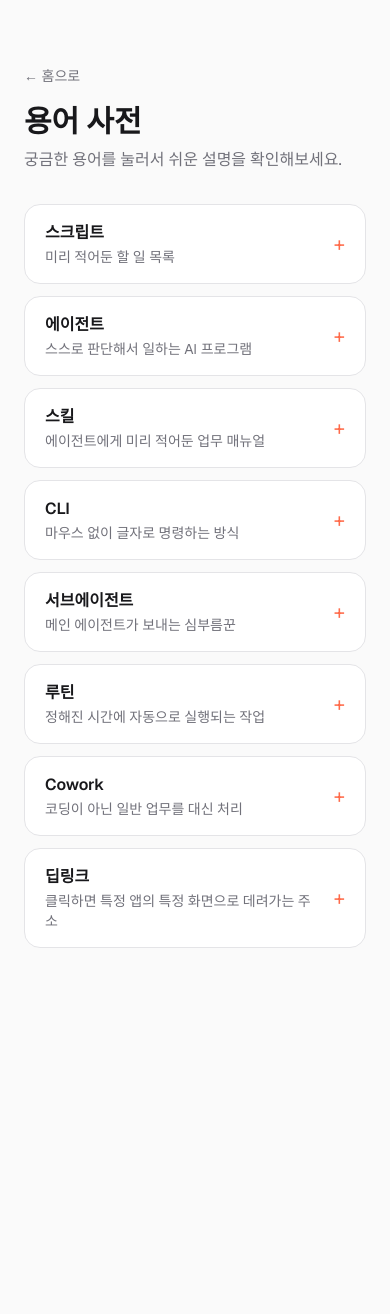
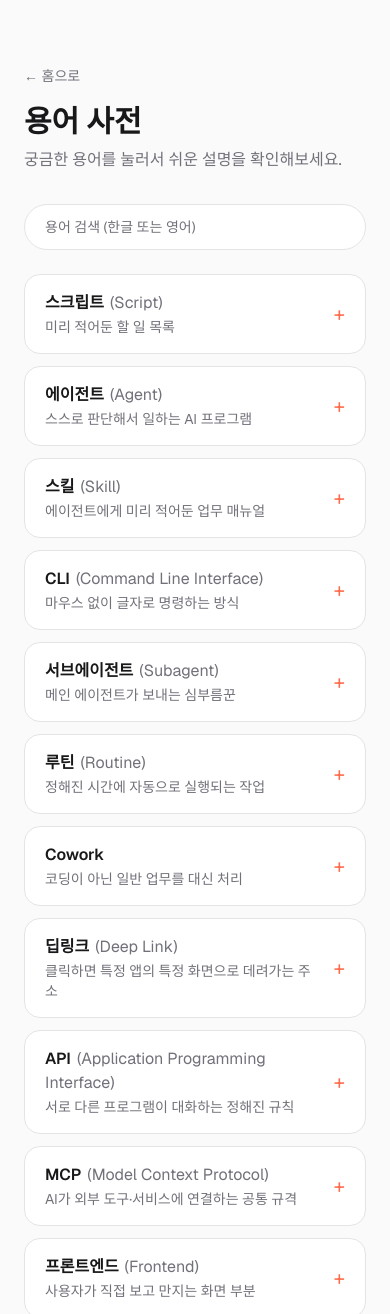
Before and after one commit to Jammanb0/tailor, a Next.js app: page /glossary in a window 390 px wide. Shown: the top 1314 px of the page. Before the commit the page ends 1012 px from the top, so only its background shows below. Built offline with nearby package versions, Linux system fonts and the light colour scheme.

Commit message:
fix: glossary card row-stretch and button alignment; add search, English/acronym labels, and homepage stitch motion

```diff
--- a/src/components/glossary-card.tsx
+++ b/src/components/glossary-card.tsx
@@ -4,10 +4,17 @@ import { motion } from "framer-motion";
 import { useEffect, useRef, useState } from "react";
 import type { GlossaryTerm } from "@/data/glossary";
 
-export function GlossaryCard({ term, summary, explanation }: GlossaryTerm) {
+export function GlossaryCard({
+	term,
+	english,
+	acronymOf,
+	summary,
+	explanation,
+}: GlossaryTerm) {
 	const [isOpen, setIsOpen] = useState(false);
 	const [height, setHeight] = useState(0);
 	const contentRef = useRef<HTMLDivElement>(null);
+	const subtitle = acronymOf ?? english;
 
 	useEffect(() => {
 		if (isOpen && contentRef.current) {
@@ -26,7 +33,14 @@ export function GlossaryCard({ term, summary, explanation }: GlossaryTerm) {
 				className="flex w-full items-center justify-between gap-4 rounded-2xl px-5 py-4 text-left focus-visible:outline-2 focus-visible:outline-offset-2 focus-visible:outline-accent"
 			>
 				<span>
-					<span className="block font-semibold text-foreground">{term}</span>
+					<span className="block font-semibold text-foreground">
+						{term}
+						{subtitle && (
+							<span className="ml-1.5 font-normal text-muted">
+								({subtitle})
+							</span>
+						)}
+					</span>
 					<span className="mt-0.5 block text-sm text-muted">{summary}</span>
 				</span>
 				<motion.span
--- a/src/components/glossary-grid.tsx
+++ b/src/components/glossary-grid.tsx
@@ -1,15 +1,27 @@
 "use client";
 
 import { gsap } from "gsap";
-import { useEffect, useRef } from "react";
+import { useEffect, useMemo, useRef, useState } from "react";
 import { GlossaryCard } from "@/components/glossary-card";
 import type { GlossaryTerm } from "@/data/glossary";
 
 export function GlossaryGrid({ terms }: { terms: GlossaryTerm[] }) {
-	const gridRef = useRef<HTMLDivElement>(null);
+	const [query, setQuery] = useState("");
+	const listRef = useRef<HTMLDivElement>(null);
+
+	const filtered = useMemo(() => {
+		const q = query.trim().toLowerCase();
+		if (!q) return terms;
+		return terms.filter((t) =>
+			[t.term, t.english, t.acronymOf, t.summary]
+				.filter(Boolean)
+				.some((field) => field?.toLowerCase().includes(q)),
+		);
+	}, [terms, query]);
 
 	useEffect(() => {
-		const cards = gridRef.current?.children;
+		if (filtered.length === 0) return;
+		const cards = listRef.current?.children;
 		if (!cards) return;
 
 		const context = gsap.context(() => {
@@ -24,16 +36,35 @@ export function GlossaryGrid({ terms }: { terms: GlossaryTerm[] }) {
 					stagger: 0.06,
 				},
 			);
-		}, gridRef);
+		}, listRef);
 
 		return () => context.revert();
-	}, []);
+	}, [filtered]);
 
 	return (
-		<div ref={gridRef} className="grid grid-cols-1 gap-3 sm:grid-cols-2">
-			{terms.map((term) => (
-				<GlossaryCard key={term.slug} {...term} />
-			))}
+		<div>
+			<input
+				type="text"
+				value={query}
+				onChange={(e) => setQuery(e.target.value)}
+				placeholder="용어 검색 (한글 또는 영어)"
+				className="w-full rounded-full border border-border bg-surface px-5 py-3 text-sm text-foreground placeholder:text-muted focus-visible:outline-2 focus-visible:outline-offset-2 focus-visible:outline-accent"
+			/>
+			<div className="mt-6">
+				{filtered.length === 0 ? (
+					<p className="py-12 text-center text-muted">
+						일치하는 용어가 없어요. 다른 검색어로 찾아보세요.
+					</p>
+				) : (
+					<div ref={listRef} className="columns-1 gap-3 sm:columns-2">
+						{filtered.map((term) => (
+							<div key={term.slug} className="mb-3 break-inside-avoid">
+								<GlossaryCard {...term} />
+							</div>
+						))}
+					</div>
+				)}
+			</div>
 		</div>
 	);
 }
--- a/src/data/glossary.ts
+++ b/src/data/glossary.ts
@@ -1,6 +1,8 @@
 export type GlossaryTerm = {
 	slug: string;
 	term: string;
+	english?: string;
+	acronymOf?: string;
 	summary: string;
 	explanation: string;
 };
@@ -9,6 +11,7 @@ export const glossaryTerms: GlossaryTerm[] = [
 	{
 		slug: "script",
 		term: "스크립트",
+		english: "Script",
 		summary: "미리 적어둔 할 일 목록",
 		explanation:
 			"카페 사장님이 알바생에게 남긴 메모 — '냉장고 열기 → 재고 확인 → 부족하면 발주서 쓰기'처럼, 순서대로 실행할 일을 적어둔 목록이에요. 스크립트는 이 메모를 사람이 아니라 컴퓨터가 읽고 그대로 실행하게 만든 거예요. 한 번 써두면 매번 사람이 시키지 않아도 컴퓨터가 알아서 처리해요.",
@@ -16,6 +19,7 @@ export const glossaryTerms: GlossaryTerm[] = [
 	{
 		slug: "agent",
 		term: "에이전트",
+		english: "Agent",
 		summary: "스스로 판단해서 일하는 AI 프로그램",
 		explanation:
 			"파일을 읽고, 고치고, 명령을 실행하고, 그 결과를 보고 다음 행동을 스스로 정하는 프로그램이에요. 한 줄씩 시키는 게 아니라 '이거 고쳐줘'라고만 말해도, 필요한 단계를 알아서 여러 번 거쳐서 끝까지 처리해요. Claude Code가 대표적인 예시예요.",
@@ -23,6 +27,7 @@ export const glossaryTerms: GlossaryTerm[] = [
 	{
 		slug: "skill",
 		term: "스킬",
+		english: "Skill",
 		summary: "에이전트에게 미리 적어둔 업무 매뉴얼",
 		explanation:
 			"에이전트에게 '이런 상황에선 이렇게 일해'라고 미리 적어둔 지시문 파일(SKILL.md) 하나예요. 매번 같은 설명을 반복하는 대신, 한 번 써두고 필요할 때만 꺼내 쓰는 매뉴얼이라고 보시면 돼요. 이 사이트가 만들어드리는 게 바로 이 파일이에요.",
@@ -30,6 +35,7 @@ export const glossaryTerms: GlossaryTerm[] = [
 	{
 		slug: "cli",
 		term: "CLI",
+		acronymOf: "Command Line Interface",
 		summary: "마우스 없이 글자로 명령하는 방식",
 		explanation:
 			"까만 화면에 글자를 쳐서 컴퓨터에 명령을 내리는 방식(터미널)이에요. 낯설어 보이지만, 일단 여는 법만 익히면 그 다음은 지금 이 대화처럼 그냥 자연스러운 말로 요청하면 됩니다. Claude Code는 이 방식으로도, 앱(Desktop) 형태로도 쓸 수 있어요.",
@@ -37,6 +43,7 @@ export const glossaryTerms: GlossaryTerm[] = [
 	{
 		slug: "subagent",
 		term: "서브에이전트",
+		english: "Subagent",
 		summary: "메인 에이전트가 보내는 심부름꾼",
 		explanation:
 			"메인 에이전트가 '이거 좀 찾아봐 줘' 하고 보내는 보조 일꾼이에요. 심부름꾼은 결과만 들고 돌아오고, 그 사이 무슨 일이 있었는지는 메인 에이전트에게만 보고해요 — 사람은 결과만 받아보면 됩니다. 조사처럼 빠르게 끝날 일에 자주 쓰여요.",
@@ -44,6 +51,7 @@ export const glossaryTerms: GlossaryTerm[] = [
 	{
 		slug: "routine",
 		term: "루틴",
+		english: "Routine",
 		summary: "정해진 시간에 자동으로 실행되는 작업",
 		explanation:
 			"'매일 아침 9시에 어제 올라온 이슈 요약해줘'처럼, 정해진 시간이나 조건이 되면 사람 없이도 자동으로 실행되는 작업이에요. 코드를 몰라도 화면에서 클릭 몇 번으로 설정할 수 있어서, 반복되는 일을 자동화하고 싶을 때 스킬 대신 이쪽이 더 잘 맞는 경우가 많아요.",
@@ -58,8 +66,113 @@ export const glossaryTerms: GlossaryTerm[] = [
 	{
 		slug: "deep-link",
 		term: "딥링크",
+		english: "Deep Link",
 		summary: "클릭하면 특정 앱의 특정 화면으로 데려가는 주소",
 		explanation:
 			"인터넷 주소가 브라우저의 특정 페이지로 데려다주듯, 딥링크는 클릭하면 내 컴퓨터에 설치된 앱의 특정 화면으로 바로 데려다주는 특수한 주소예요. 이 사이트의 '내 클로드로 보내기' 버튼이 바로 이 방식으로, 만든 스킬을 여러분의 Claude 앱으로 곧장 전달합니다.",
 	},
+	{
+		slug: "api",
+		term: "API",
+		acronymOf: "Application Programming Interface",
+		summary: "서로 다른 프로그램이 대화하는 정해진 규칙",
+		explanation:
+			"식당 메뉴판이라고 생각하면 쉬워요 — 주방이 어떻게 요리하는지 몰라도, 메뉴판에 적힌 대로 주문하면 원하는 요리가 나오죠. API는 '이렇게 요청하면 이런 결과를 준다'고 미리 정해둔 규칙이에요. 우리 서비스도 이 규칙대로 Claude에게 요청을 보내서 스킬을 만듭니다.",
+	},
+	{
+		slug: "mcp",
+		term: "MCP",
+		acronymOf: "Model Context Protocol",
+		summary: "AI가 외부 도구·서비스에 연결하는 공통 규격",
+		explanation:
+			"AI 에이전트가 슬랙, 노션, 깃허브 같은 외부 서비스와 대화할 수 있게 해주는 '공용 어댑터'예요. 나라마다 다른 전기 콘센트 모양을 표준 어댑터 하나로 다 꽂을 수 있게 해주는 것처럼, MCP는 어떤 AI 툴이든 같은 방식으로 외부 도구에 연결할 수 있게 해줍니다.",
+	},
+	{
+		slug: "frontend",
+		term: "프론트엔드",
+		english: "Frontend",
+		summary: "사용자가 직접 보고 만지는 화면 부분",
+		explanation:
+			"웹사이트에서 눈에 보이는 모든 것 — 버튼, 글자, 색깔, 화면 배치 — 을 만드는 부분이에요. 매장으로 치면 손님이 드나드는 홀 공간에 해당해요.",
+	},
+	{
+		slug: "backend",
+		term: "백엔드",
+		english: "Backend",
+		summary: "화면 뒤에서 몰래 일하는 서버 부분",
+		explanation:
+			"사용자 눈에는 안 보이지만, 데이터를 저장하고 계산하고 외부 서비스(Claude API 등)에 요청을 보내는 부분이에요. 매장의 주방이라고 보면 돼요 — 손님은 못 보지만 실제 요리는 여기서 이뤄지죠. 비밀번호나 API 키처럼 숨겨야 할 값도 전부 이쪽에만 둡니다.",
+	},
+	{
+		slug: "deploy",
+		term: "배포",
+		english: "Deploy",
+		summary: "만든 걸 인터넷에 올려서 누구나 쓰게 하는 것",
+		explanation:
+			"내 컴퓨터에서만 돌아가던 걸, 전 세계 누구나 주소만 알면 접속할 수 있게 인터넷에 올리는 과정이에요. 이 프로젝트는 Vercel이라는 서비스를 통해 배포합니다.",
+	},
+	{
+		slug: "env-var",
+		term: "환경변수",
+		english: "Environment Variable",
+		summary: "코드에 직접 안 적고 따로 보관하는 비밀 값",
+		explanation:
+			"API 키나 비밀번호처럼 남에게 보이면 안 되는 값을, 코드 파일 안에 직접 적지 않고 서버에만 따로 보관해두는 방식이에요. 이렇게 하면 코드를 공개해도 비밀 값은 새어나가지 않아요.",
+	},
+	{
+		slug: "repository",
+		term: "저장소",
+		english: "Repository (Repo)",
+		summary: "코드를 버전별로 기록해두는 폴더",
+		explanation:
+			"코드가 바뀔 때마다 스냅샷을 찍어 기록해두는 폴더예요. 누가 언제 뭘 바꿨는지 전부 남아서, 문제가 생기면 예전 버전으로 되돌릴 수도 있어요. GitHub은 이 저장소를 인터넷에 올려두고 공유하는 서비스입니다.",
+	},
+	{
+		slug: "open-source",
+		term: "오픈소스",
+		english: "Open Source",
+		summary: "코드를 공개해서 누구나 보고 가져다 쓸 수 있게 한 것",
+		explanation:
+			"레시피를 숨기지 않고 누구나 보고 따라 만들 수 있게 공개하는 것과 같아요. 코드를 공개하면 다른 사람이 보고, 고치고, 자기 프로젝트에 가져다 쓸 수 있어요. 지금까지 살펴본 여러 스킬 저장소들도 대부분 오픈소스예요.",
+	},
+	{
+		slug: "framework",
+		term: "프레임워크",
+		english: "Framework",
+		summary: "미리 뼈대를 갖춰둔 개발 도구",
+		explanation:
+			"집을 지을 때 기초 골조가 미리 세워져 있으면 처음부터 다 지을 필요가 없는 것처럼, 자주 필요한 기본 구조를 미리 만들어둔 도구예요. 이 프로젝트는 'Next.js'라는 프레임워크 위에서 만들어지고 있어요.",
+	},
+	{
+		slug: "package-manager",
+		term: "패키지 매니저",
+		english: "Package Manager",
+		summary: "필요한 부품(라이브러리)을 자동으로 받아 관리해주는 도구",
+		explanation:
+			"다른 사람들이 미리 만들어둔 코드 조각(라이브러리)을 매번 손으로 찾아 다운받는 대신, 이름만 알려주면 자동으로 받아서 설치·관리해주는 도구예요. 이 프로젝트는 'pnpm'이라는 패키지 매니저를 씁니다.",
+	},
+	{
+		slug: "webhook",
+		term: "웹훅",
+		english: "Webhook",
+		summary: "어떤 일이 생기면 자동으로 알림을 보내주는 장치",
+		explanation:
+			"택배가 도착하면 문자로 알림이 오는 것처럼, 어떤 이벤트(코드가 올라옴, 결제가 됨 등)가 발생하면 정해둔 주소로 자동으로 소식을 보내주는 장치예요. 사람이 계속 확인하러 갈 필요 없이, 일이 생기면 저쪽에서 먼저 알려줍니다.",
+	},
+	{
+		slug: "cache",
+		term: "캐시",
+		english: "Cache",
+		summary: "자주 쓰는 걸 미리 꺼내놔서 빠르게 다시 쓰는 것",
+		explanation:
+			"매번 창고까지 가서 재료를 꺼내오는 대신, 자주 쓰는 재료를 조리대 옆에 미리 꺼내두는 것과 같아요. 한 번 계산하거나 조회한 결과를 잠깐 저장해뒀다가, 같은 요청이 다시 오면 새로 계산하지 않고 바로 꺼내 씁니다. 더 빠르고, 비용도 아낄 수 있어요.",
+	},
+	{
+		slug: "markdown",
+		term: "마크다운",
+		english: "Markdown",
+		summary: "간단한 기호로 글 서식을 표현하는 문서 형식",
+		explanation:
+			"제목 앞에 '#'을 붙이면 큰 글씨가 되고, 글자를 별표(**)로 감싸면 굵어지는 식으로, 간단한 기호만으로 문서 서식을 표현하는 방식이에요. 스킬 파일(SKILL.md)도 이 형식으로 작성됩니다 — 복잡한 프로그램 없이 메모장으로도 쓸 수 있어요.",
+	},
 ];
```
Also changed, not shown: src/app/page.tsx (+54 -7 lines).
